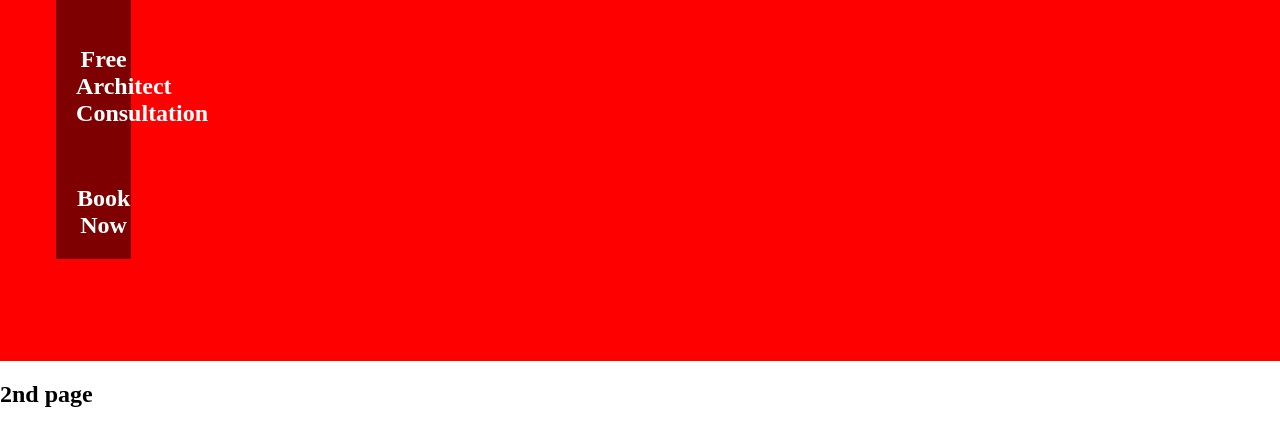
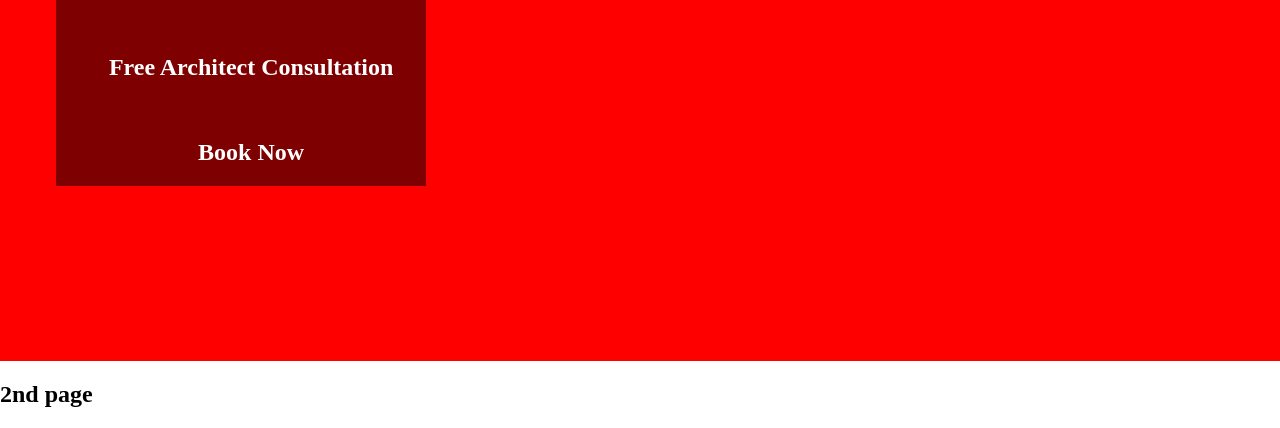
Before and after one commit to revanthreddy123/test3, a plain HTML site: page index.html in a window 1280 px wide. Shown: the part 439-867 px from the top of the page. Drawn offline with nearby package versions, Linux system fonts and the light colour scheme.

Commit message:
Update style.css

```diff
--- a/style.css
+++ b/style.css
@@ -22,7 +22,8 @@ body {
 .main-container .text {
   align-items: center;
   padding-left: 20px;
-  max-width: 55px;
+  min-width: 350px;
+  width: 350px;
   max-height: 200vh;
   z-index: 100;
   background: rgba(0, 0, 0, 0.5);
```
